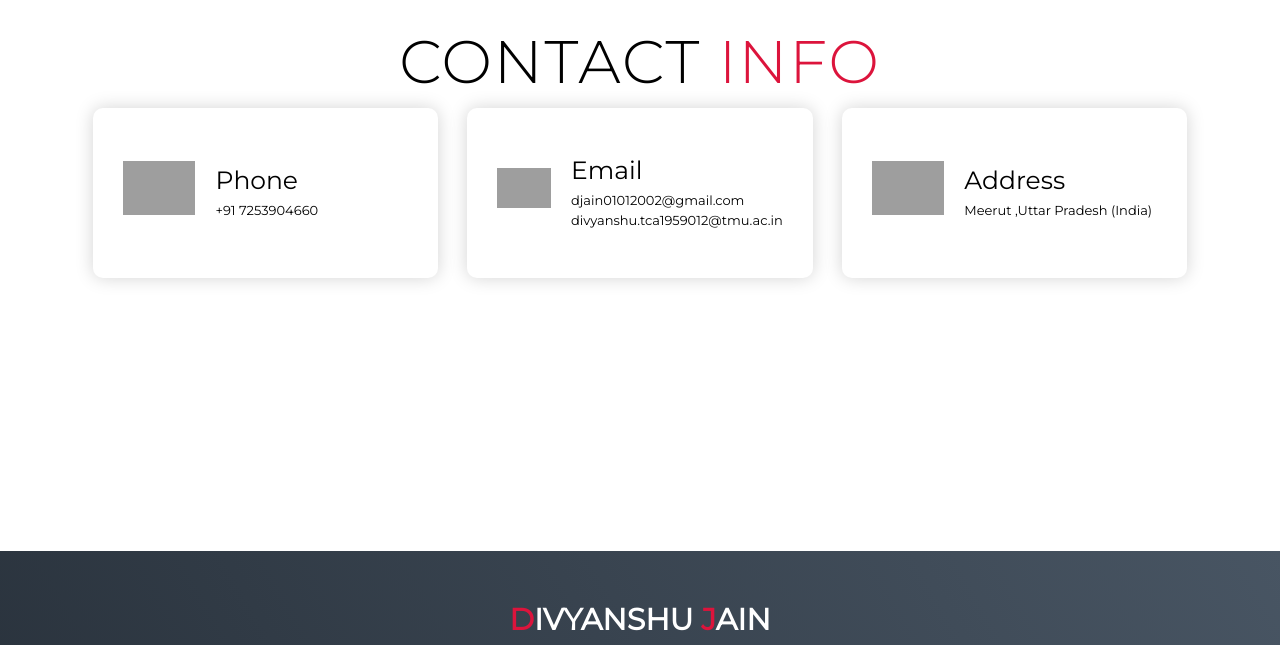
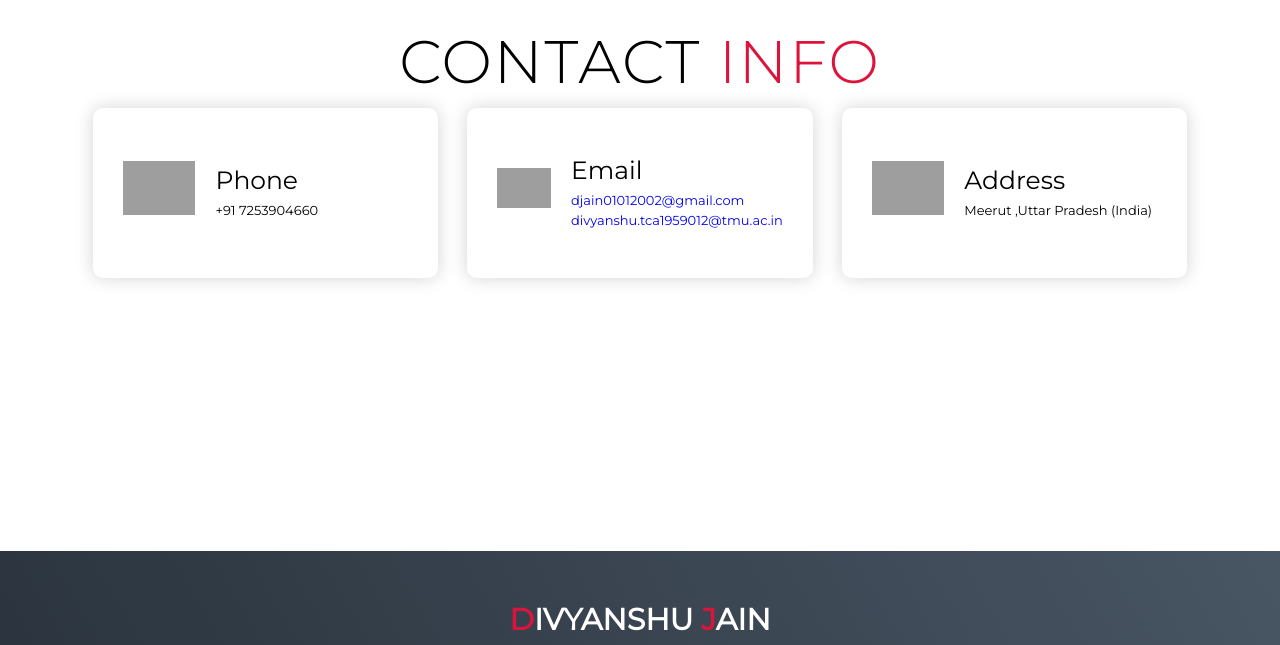
Before and after one commit to divyanshujain9196/Portfolio, a plain HTML site: page index.html in a window 1280 px wide. Shown: the part 4992-5637 px from the top of the page. Drawn offline with Linux system fonts and the light colour scheme; grey boxes are pictures that could not be loaded; files whose address does not match are found by name.

Commit message:
Update index.html

```diff
--- a/index.html
+++ b/index.html
@@ -203,9 +203,9 @@
           <div class="icon"><img src="https://img.icons8.com/bubbles/100/000000/new-post.png" /></div>
           <div class="contact-info">
             <h1>Email</h1>
-            <h2>djain01012002@gmail.com</h2>
+                        <h2> <a href="mailto:djain01012002@gmail.com">djain01012002@gmail.com</a> </h2>
 
-            <h2>divyanshu.tca1959012@tmu.ac.in</h2>
+            <h2><a href="mailto:divyanshu.tca1959012@gmail.com">divyanshu.tca1959012@tmu.ac.in </a></h2>
           </div>
         </div>
         <div class="contact-item">
```
